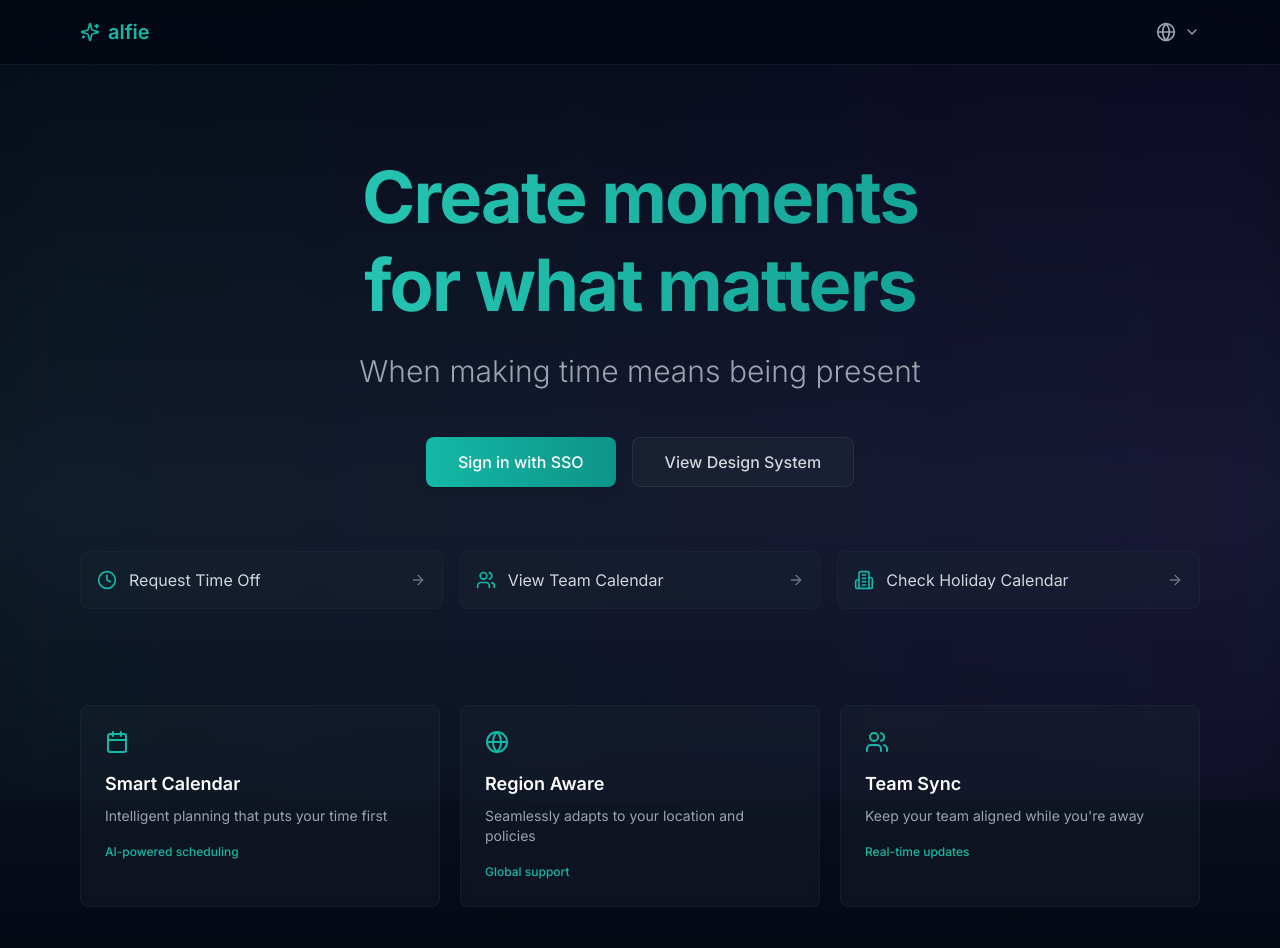
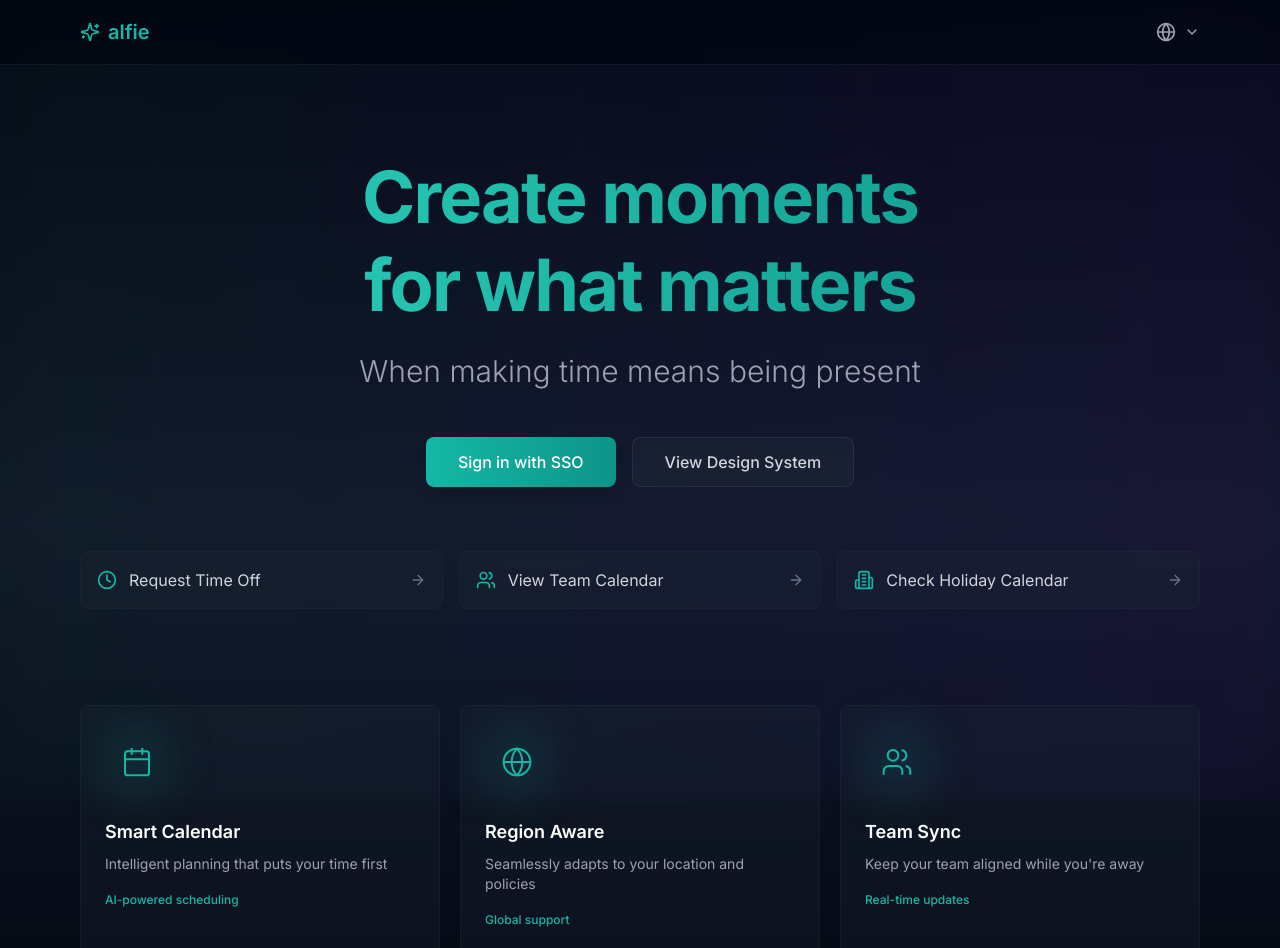
Before and after one commit to TheJohny71/alfie-enterprise-v3, a Next.js app: page / in a window 1280 px wide. Shown: the top 948 px of the page. Built offline with nearby package versions, Linux system fonts and the light colour scheme.

Commit message:
Update feature-card.tsx

```diff
--- a/src/components/features/welcome/feature-card.tsx
+++ b/src/components/features/welcome/feature-card.tsx
@@ -7,15 +7,26 @@ export const FeatureCard: FC<FeatureCardProps> = ({
   Icon,
   title,
   description,
-  tag
+  tag,
+  ariaLabel
 }) => {
   return (
-    <div className="group rounded-lg p-6 border border-gray-800/50 bg-gray-800/30 backdrop-blur-sm hover:bg-gray-800/50 hover:border-teal-500/50 transition-all duration-300 hover:shadow-lg hover:shadow-teal-500/10">
-      <Icon
-        className="w-6 h-6 mb-4 text-teal-500 group-hover:scale-110 transition-transform duration-300"
-        aria-hidden="true"
-      />
-      <h3 className="text-lg font-semibold text-white mb-2">
+    <div
+      className="group rounded-lg p-6 border border-gray-800/50 bg-gray-800/30 backdrop-blur-sm hover:bg-gray-800/50 hover:border-teal-500/50 transition-all duration-300 hover:shadow-lg hover:shadow-teal-500/10"
+      aria-label={ariaLabel}
+    >
+      <div className="relative w-16 h-16 mb-6">
+        <div className="absolute inset-0 rounded-full bg-teal-600/20 group-hover:bg-teal-600/30 blur-xl transition-all duration-300 group-hover:scale-150" />
+        <div className="relative w-full h-full flex items-center justify-center transition-all duration-300 group-hover:scale-110 group-hover:rotate-6">
+          <Icon
+            className="w-8 h-8 text-teal-500 transition-all duration-300"
+            strokeWidth={1.5}
+            aria-hidden="true"
+          />
+        </div>
+      </div>
+
+      <h3 className="text-lg font-semibold text-white mb-2 transform transition-all duration-300 group-hover:translate-x-1">
         {title}
       </h3>
       <p className="text-sm mb-3 text-gray-400 group-hover:text-gray-300 transition-colors duration-300">
```
